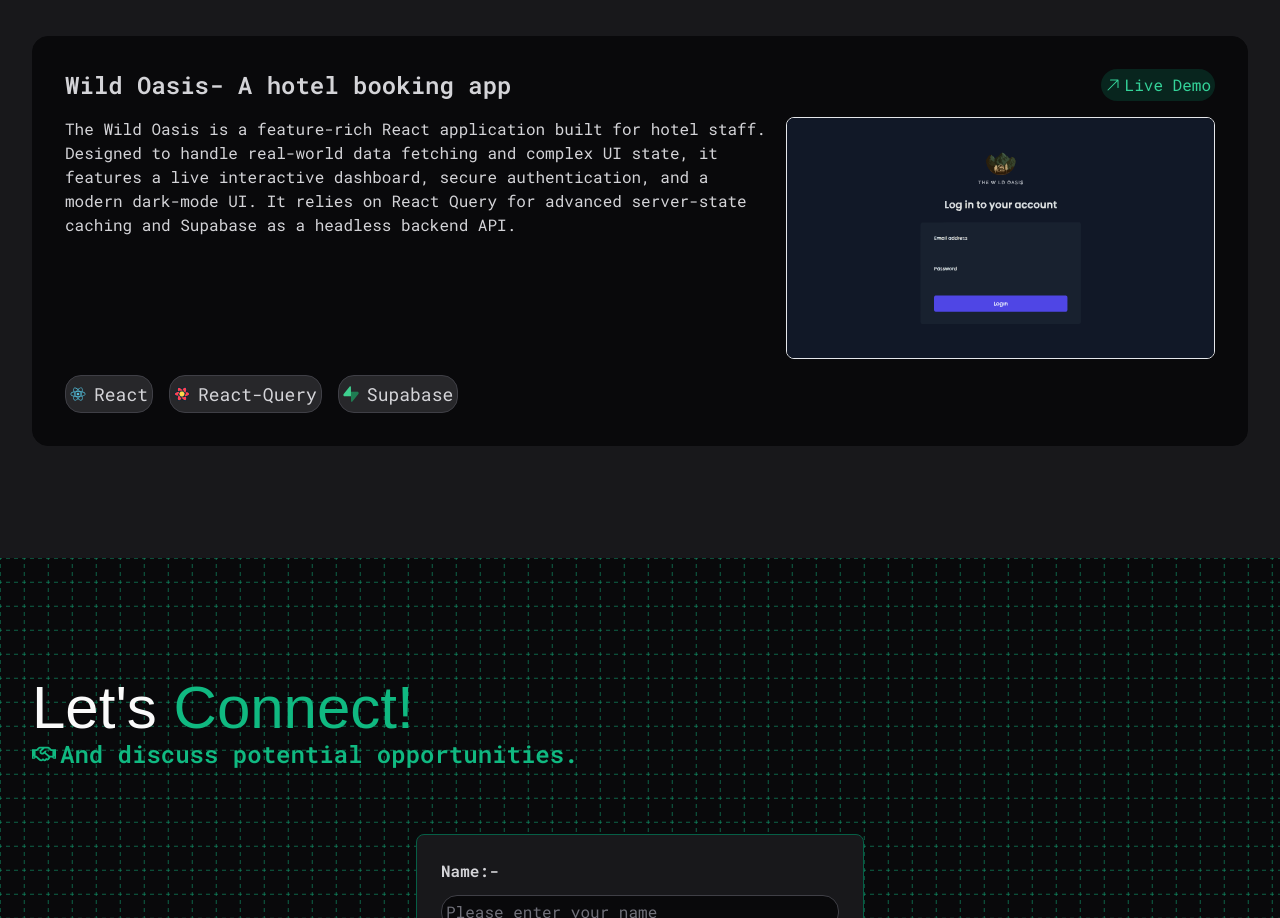
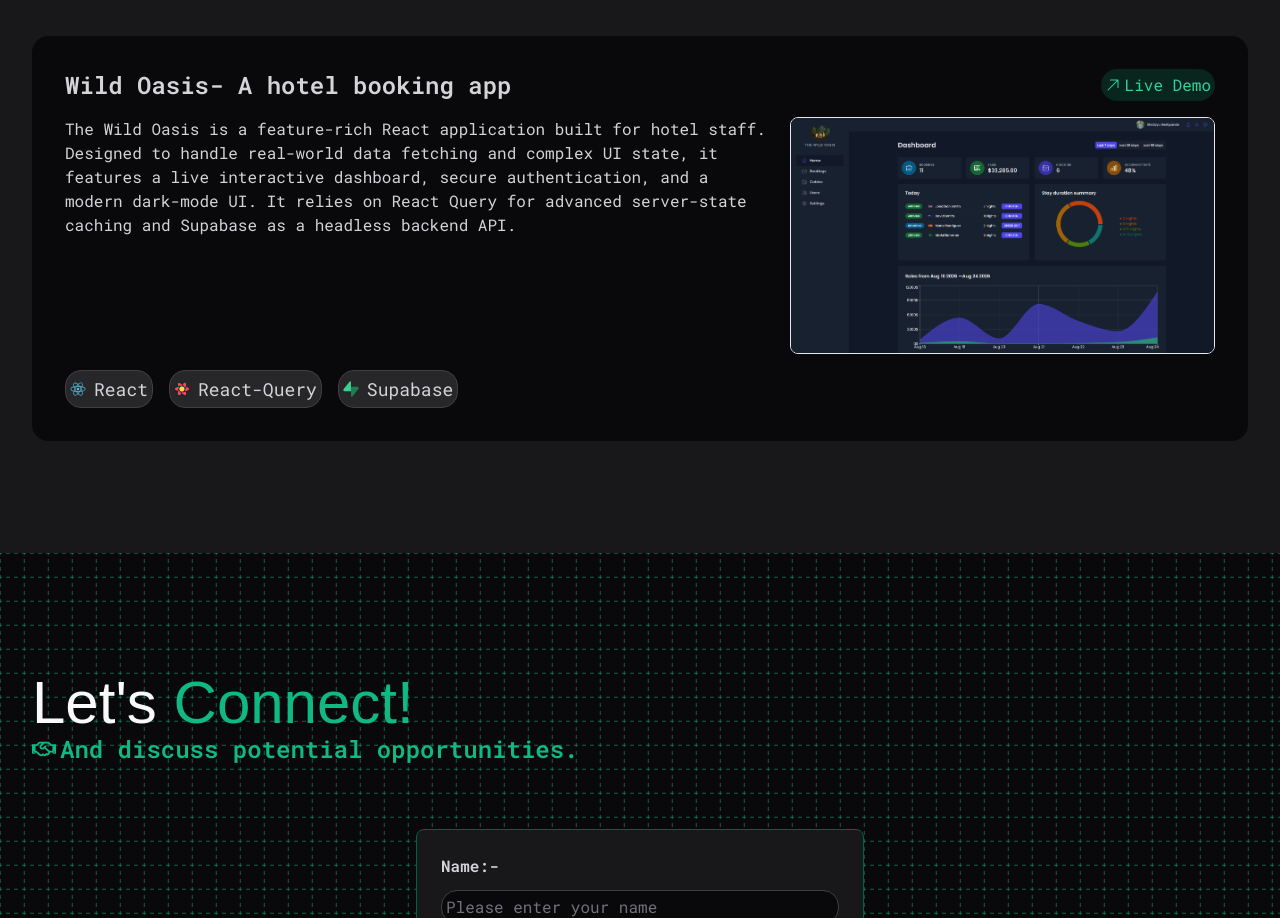
Before and after one commit to Shatayu25/portfolio_sd, a React (Vite) app: page / in a window 1280 px wide. Shown: the part 1870-2788 px from the top of the page. Built offline with nearby package versions, Linux system fonts and the light colour scheme; a web font is replaced by a local one.

Commit message:
Bug Fixes

```diff
--- a/src/components/projectsData.js
+++ b/src/components/projectsData.js
@@ -4,7 +4,7 @@
     link: "https://the-wild-oasis-sd.vercel.app/",
     description:
       "The Wild Oasis is a feature-rich React application built for hotel staff. Designed to handle real-world data fetching and complex UI state, it features a live interactive dashboard, secure authentication, and a modern dark-mode UI. It relies on React Query for advanced server-state caching and Supabase as a headless backend API.",
-    projectImg: "./project_img.svg",
+    projectImg: "./project_img.png",
     techStack: [
       { img: "./react_logo.svg", alt: "react_logo", name: "React" },
       { img: "./rq-logo.svg", alt: "rq-logo", name: "React-Query" },
```
